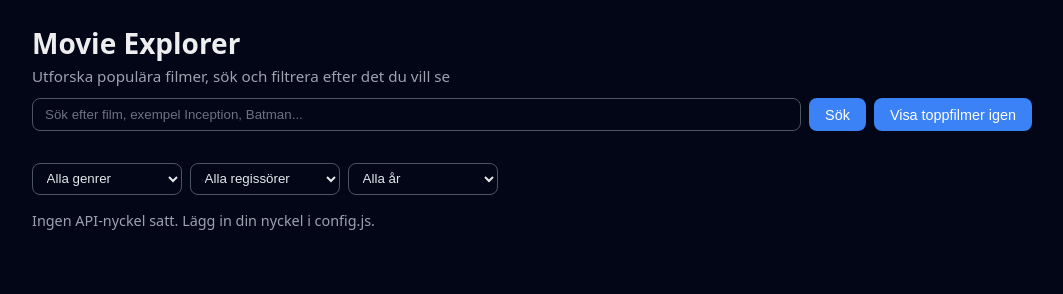
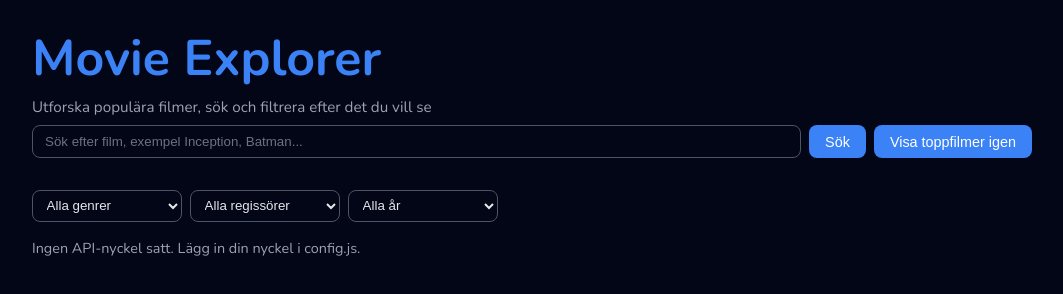
Before and after one commit to Cassandrabook/movie-api, a website built with webpack: page index.html in a window 1280 px wide. Shown: the whole page, without its empty margins (108-1171 px from the left). Built offline with nearby package versions, Linux system fonts and the light colour scheme.

Commit message:
changed my title and font

```diff
--- a/css/style.css
+++ b/css/style.css
@@ -4,6 +4,8 @@ body {
   padding: 0;
   background: #020617;
   color: #e5e7eb;
+  font-family: "Nunito", sans-serif;
+
 }
 
 header {
@@ -14,7 +16,8 @@ header {
 
 .title{
   text-decoration: none;
-  color: #eeeef1;
+  color: #3b82f6;
+  font-size: 50px;
 }
 
 h1 {
@@ -31,7 +34,7 @@ h1 {
 .search-bar {
   display: flex;
   gap: 0.5rem;
-  margin-top: 0.75rem;
+  margin-top: 0.5rem;
   flex-wrap: wrap;
 }
 
--- a/index.html
+++ b/index.html
@@ -17,6 +17,10 @@
     <link rel="icon" href="/favicon.ico" sizes="any">
     <link rel="icon" href="/icon.svg" type="image/svg+xml">
     <link rel="apple-touch-icon" href="icon.png">
+
+    <link rel="preconnect" href="https://fonts.googleapis.com">
+    <link rel="preconnect" href="https://fonts.gstatic.com" crossorigin>
+    <link href="https://fonts.googleapis.com/css2?family=Nunito:ital,wght@0,200..1000;1,200..1000&display=swap" rel="stylesheet">
 
     <link rel="manifest" href="site.webmanifest">
     <meta name="theme-color" content="#fafafa">
```
